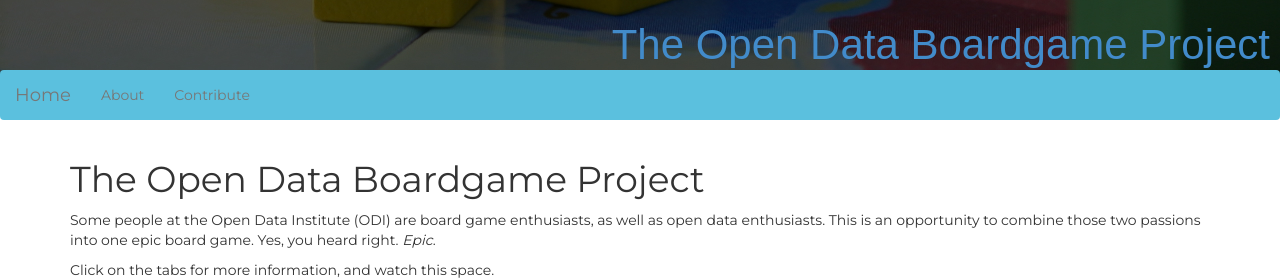
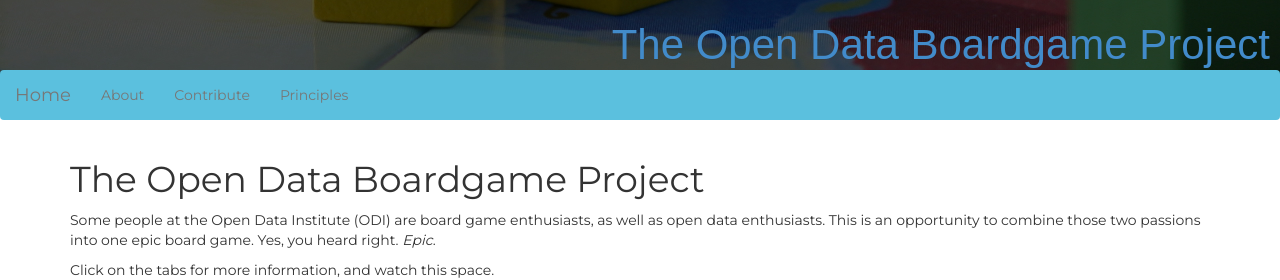
Before and after one commit to opendataboardgame/opendataboardgame.github.io, a Jekyll site: the page built from index.md, in a window 1280 px wide. Shown: the part 175-455 px from the top of the page. Built offline with Jekyll 4.4.1, drawn with Linux system fonts in a browser that asks for light colours; nearby versions of some CDN libraries; some web fonts are replaced.

Commit message:
update principles

```diff
--- a/_data/navigation.yml
+++ b/_data/navigation.yml
@@ -6,3 +6,6 @@
 
 - title: Contribute
   path: /contribute/
+
+- title: Principles
+  path: /principles/
```
